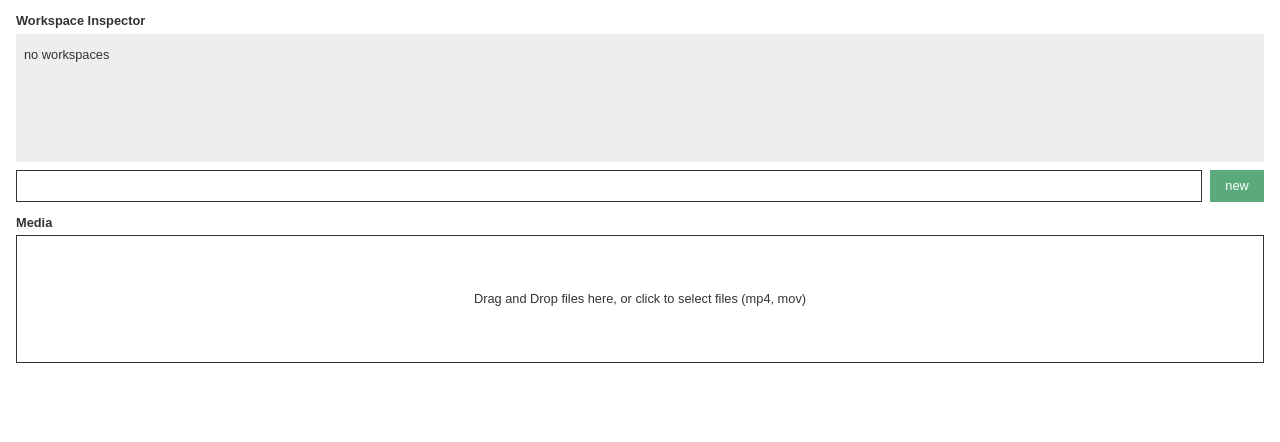
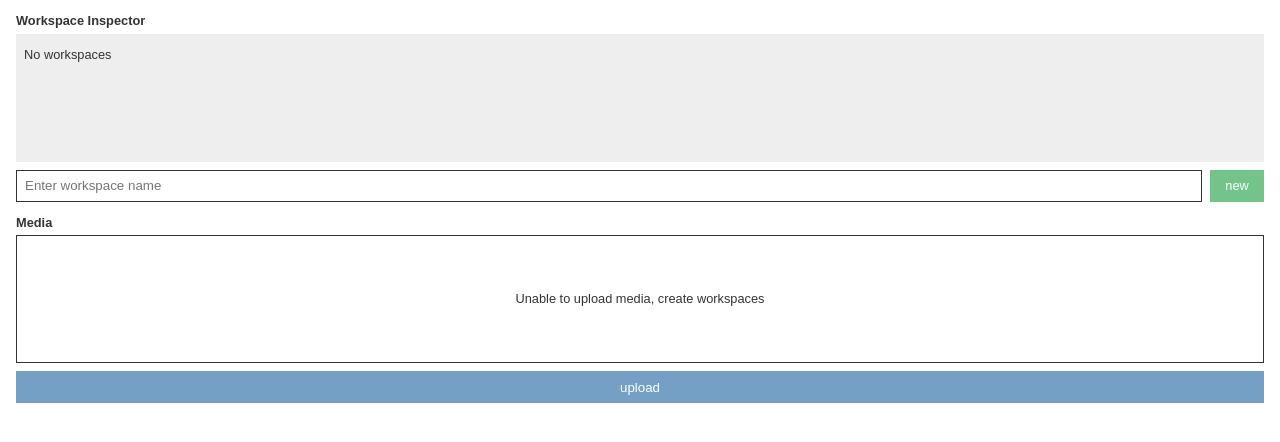
Before and after one commit to shuta13/vfg, a React app: page / in a window 1280 px wide. Shown: the top 442 px of the page. Built offline with nearby package versions, Linux system fonts and the light colour scheme.

Commit message:
update: select

```diff
--- a/src/assets/styles/global.css
+++ b/src/assets/styles/global.css
@@ -4,8 +4,10 @@
   --font-size-small: 0.8rem;
   --gray: #eeeeee;
   --dull-gray: #cecece;
+  --dark-gray: #999999;
   --black: #333333;
-  --green: #5aaa7b;
+  --blue: #73a0c4;
+  --green: #73c48b;
 }
 
 * {
--- a/src/components/Inspector/Inspector.css
+++ b/src/components/Inspector/Inspector.css
@@ -14,11 +14,12 @@
   padding-bottom: 0.5rem;
 }
 
-.Inspector_workspace_name {
+.Inspector_workspace_name,
+.Inspector_workspace_name--selected {
   width: 100%;
   text-align: left;
   margin-right: 0.5rem;
-  padding: 0.2rem;
+  padding: 0.5rem;
   min-height: 2rem;
 }
 
@@ -26,10 +27,17 @@
   background: var(--dull-gray);
 }
 
+.Inspector_workspace_name--selected {
+  background: var(--dull-gray);
+}
+
 .Inspector_workspace_delete {
   width: 1.5rem;
-  background: white;
   font-size: var(--font-size-medium);
+}
+
+.Inspector_workspace_delete:hover {
+  background: var(--dull-gray);
 }
 
 .Inspector_form {
--- a/src/components/Inspector/Inspector.tsx
+++ b/src/components/Inspector/Inspector.tsx
@@ -23,6 +23,7 @@ export const Inspector: React.FC = () => {
   const dispatch = useAppDispatch();
 
   const [isDuplicated, setIsDuplicated] = useState(false);
+  const [selectedWorkspace, setSelectedWorkspace] = useState('');
 
   const addWorkspace = (data: Workspace) => {
     if (inspectorValues.some((value) => value.workspaceName === data.name)) {
@@ -37,6 +38,7 @@ export const Inspector: React.FC = () => {
         '*'
       );
       dispatch(setWorkspaceName({ workspaceName: data.name }));
+      setSelectedWorkspace(workspaceName);
     }
   };
 
@@ -48,6 +50,7 @@ export const Inspector: React.FC = () => {
       '*'
     );
     dispatch(deleteWorkspaceName({ workspaceName }));
+    setSelectedWorkspace('');
   };
 
   const handleOnClickFocus = (workspaceName: Workspace['name']) => {
@@ -57,6 +60,7 @@ export const Inspector: React.FC = () => {
       },
       '*'
     );
+    setSelectedWorkspace(workspaceName);
   };
 
   useEffect(() => {
@@ -78,7 +82,11 @@ export const Inspector: React.FC = () => {
             {inspectorValues.map((value) => (
               <li key={value.workspaceName} className="Inspector_workspace_li">
                 <button
-                  className="Inspector_workspace_name"
+                  className={
+                    value.workspaceName === selectedWorkspace
+                      ? 'Inspector_workspace_name--selected'
+                      : 'Inspector_workspace_name'
+                  }
                   onClick={() => handleOnClickFocus(value.workspaceName)}
                 >
                   {value.workspaceName}
@@ -93,13 +101,14 @@ export const Inspector: React.FC = () => {
             ))}
           </ul>
         ) : (
-          <span>no workspaces</span>
+          <span>No workspaces</span>
         )}
       </div>
       <form onSubmit={handleSubmit(addWorkspace)} className="Inspector_form">
         <input
           {...register('name', { required: true })}
           className="Inspector_form_input"
+          placeholder="Enter workspace name"
         />
         <input type="submit" value="new" className="Inspector_form_submit" />
       </form>
--- a/src/components/MediaUploader/MediaUploader.css
+++ b/src/components/MediaUploader/MediaUploader.css
@@ -1,6 +1,7 @@
 .MediaUploader_wrap {
   height: 8rem;
   border: solid 1px var(--black);
+  padding: 0.5rem;
 }
 
 .MediaUploader_Input {
@@ -14,3 +15,11 @@
   align-items: center;
   font-size: var(--font-size-small);
 }
+
+.MediaUploader_upload {
+  width: 100%;
+  height: 2rem;
+  margin-top: 0.5rem;
+  background: var(--blue);
+  color: white;
+}
--- a/src/components/MediaUploader/MediaUploader.tsx
+++ b/src/components/MediaUploader/MediaUploader.tsx
@@ -1,18 +1,22 @@
 import './MediaUploader.css';
 import React, { useCallback } from 'react';
 import { useDropzone } from 'react-dropzone';
+import { useAppSelector } from '../../redux/hooks';
+import { selectWorkspace } from '../../redux/slice';
 
 export const MediaUploader: React.FC = () => {
   const onDrop = useCallback((acceptedFiles) => {
     console.log(acceptedFiles);
   }, []);
   const { getRootProps, getInputProps, isDragActive } = useDropzone({ onDrop });
+  const inspectorValues = useAppSelector(selectWorkspace);
 
   return (
     <section>
       <header>
         <h1>Media</h1>
       </header>
+      {inspectorValues.length > 0 ? (
         <div {...getRootProps()} className="MediaUploader_wrap">
           <input {...getInputProps()} />
           {isDragActive ? (
@@ -23,6 +27,14 @@ export const MediaUploader: React.FC = () => {
             </p>
           )}
         </div>
+      ) : (
+        <div className="MediaUploader_wrap">
+          <p className="MediaUploader_indication">
+            Unable to upload media, create workspaces
+          </p>
+        </div>
+      )}
+      <button className="MediaUploader_upload">upload</button>
     </section>
   );
 };
--- a/src/config/figma-worker-constants.ts
+++ b/src/config/figma-worker-constants.ts
@@ -1,11 +1,11 @@
 const PluginUIHeader = {
   height: 41,
-};
+} as const;
 
 export const PluginUI = {
   width: 400,
   height: 480 - PluginUIHeader.height,
-};
+} as const;
 
 export const WorkspaceConstants = {
   suffix: 'Controlls',
@@ -19,3 +19,9 @@ export const PreviewConstants = {
   width: WorkspaceConstants.width,
   height: WorkspaceConstants.height / 4,
 } as const;
+
+export const MediaInputConstants = {
+  name: 'MediaInput',
+  width: WorkspaceConstants.width,
+  height: WorkspaceConstants.height / 4,
+} as const;
```
Also changed, not shown: src/figma-worker/media-input.ts (added, +8 -0 lines). Lines whose indentation alone changed are shown as unchanged.
